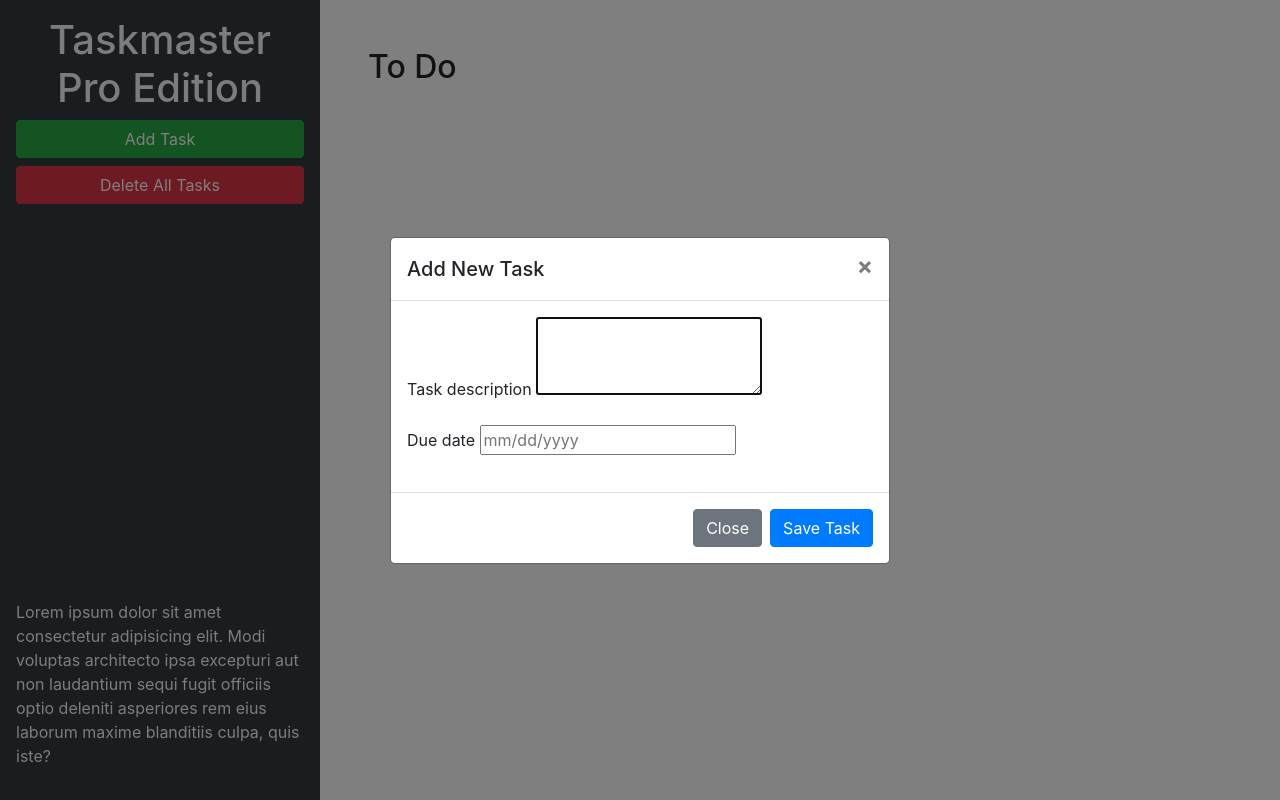
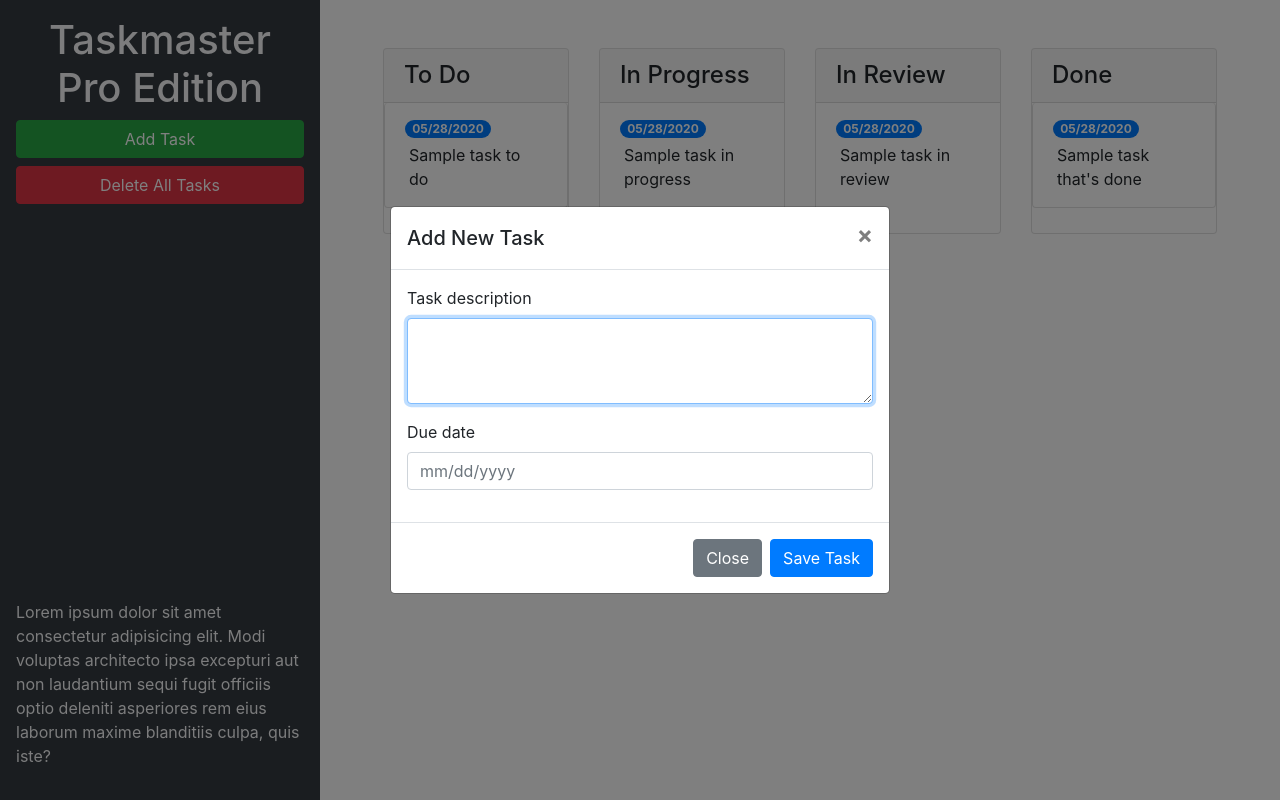
Before and after one commit to eltont45/taskmaster-pro, a plain HTML site: page taskmaster-starter/index.html in a window 1280 px wide. Both pictures are taken after a click on the button "Add Task". Drawn offline with nearby package versions, Linux system fonts and the light colour scheme.

Commit message:
form control and other bootstrap components

```diff
--- a/taskmaster-starter/assets/js/script.js
+++ b/taskmaster-starter/assets/js/script.js
@@ -106,7 +106,38 @@ $(".list-group").on("click", "span", function() {
 
   // automatically focus on new element
   dateInput.trigger("focus");
-})
+});
+
+// value of due date was changed
+$(".list-group").on("blur", "input[type='text']", function() {
+  // get current text
+  var date = $(this)
+    .val()
+    .trim();
+
+  // get the parent ul's id attribute
+  var status = $(this)
+    .closest(".list-group")
+    .attri("id")
+    .replace("list-", "");
+
+  // get the task's position in the list of other li elements
+  var index = $(this)
+    .closest(".list-group-item")
+    .index();
+
+  // update task in array and re-save to localstorage
+  tasks[status][index].date = date;
+  saveTasks();
+
+  // recreate span element with bootstrap classes
+  var taskSpan = $("<span>")
+    .addClass("badge badge-primary badge-pill")
+    .text(date);
+
+  // replace input with span element
+  $(this).replaceWith(taskSpan);
+});
 
 
 // modal was triggered
--- a/taskmaster-starter/index.html
+++ b/taskmaster-starter/index.html
@@ -24,9 +24,67 @@
       </p>
     </header>
     <main class="col-12 col-lg-9">
-      <div class="m-5">
-        <h2>To Do</h2>
-        <ul id="list-toDo" class="list-group"> </ul>
+      <div class="m-5 row justify-content-around">
+        <!-- todo start -->
+        <div class="col-12 col-md-6 col-xl-3 mb-3">
+          <div class="card">
+            <h4 class="card-header">
+              To Do
+            </h4>
+            <ul id="list-toDo" class="list-group list-group flush">
+              <li class="list-group-item">
+                <span class="badge badge-primary badge-pill">05/28/2020</span>
+                <p class="m-1">Sample task to do</p>
+              </li>
+            </ul>
+          </div>
+        </div>
+        <!-- todo end -->
+        <!-- in progress start -->
+        <div class="col-12 col-md-6 col-xl-3 mb-3">
+          <div class="card">
+            <h4 class="card-header">
+              In Progress
+            </h4>
+            <ul id="list-inProgress" class="list-group list-group-flush">
+              <li class="list-group-item">
+                <span class="badge badge-primary badge-pill">05/28/2020</span>
+                <p class="m-1">Sample task in progress</p>
+              </li>
+            </ul>
+          </div>
+        </div>
+        <!-- in progress end -->
+        <!-- in review start -->
+        <div class="col-12 col-md-6 col-xl-3 mb-3">
+          <div class="card">
+            <h4 class="card-header">
+              In Review
+            </h4>
+            <ul id="list-inReview" class="list-group list-group-flush">
+              <li class="list-group-item">
+                <span class="badge badge-primary badge-pill">05/28/2020</span>
+                <p class="m-1">Sample task in review</p>
+              </li>
+            </ul>
+          </div>
+        </div>
+        <!-- in review end -->
+        <!-- done start -->
+        <div class="col-12 col-md-6 col-xl-3 mb-3">
+          <div class="card">
+            <h4 class="card-header">
+              Done
+            </h4>
+            <ul id="list-done" class="list-group">
+              <li class="list-group-item">
+                <span class="badge badge-primary badge-pill">05/28/2020</span>
+                <p class="m-1">Sample task that's done</p>
+              </li>
+            </ul>
+          </div>
+        </div>
+        <!-- done end -->
       </div>
     </main>
   </div>
@@ -46,11 +104,11 @@
           <form>
             <div class="form-group">
               <label for="modalTaskDescription">Task description</label>
-              <textarea id="modalTaskDescription" rows="3"></textarea>
+              <textarea id="modalTaskDescription" rows="3" class="form-control"></textarea>
             </div>
             <div class="form-group">
               <label for="modalDueDate">Due date</label>
-              <input type="text" id="modalDueDate" placeholder="mm/dd/yyyy" autocomplete="off" />
+              <input type="text" class="form-control" id="modalDueDate" placeholder="mm/dd/yyyy" autocomplete="off" />
             </div>
           </form>
         </div>
```
